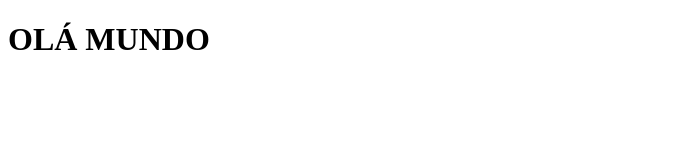
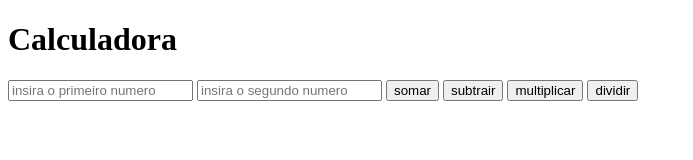
Before and after one commit to LuaneSantos/Mobile01, a website: page www/index.html in a window 1280 px wide. Shown: the whole page, without its empty margins (0-693 px from the left). Drawn offline with Linux system fonts and the light colour scheme.

Commit message:
Concluído

```diff
--- a/www/index.html
+++ b/www/index.html
@@ -8,9 +8,51 @@
 <link rel="stylesheet" href="components/loader.css">
 <link rel="stylesheet" href="css/style.css">
 <script>
+        var numero01,numero02,resultado
+
+        function somar (){
+            numero01 = parseInt (document.getElementById('numero01').value)
+            numero02 = parseInt (document.getElementById('numero02').value)
+
+            resultado = numero01+numero02
+
+            document.getElementById('visor').innerHTML=resultado
+        }
+        function subtracao (){
+            numero01 = parseInt (document.getElementById('numero01').value)
+            numero02 = parseInt (document.getElementById('numero02').value)
+
+            resultado = numero01-numero02
+
+            document.getElementById('visor').innerHTML=resultado
+        }
+        function multiplicacao (){
+            numero01 = parseInt (document.getElementById('numero01').value)
+            numero02 = parseInt (document.getElementById('numero02').value)
+
+            resultado = numero01*numero02
+
+            document.getElementById('visor').innerHTML=resultado
+        }
+        function divisao (){
+            numero01 = parseInt (document.getElementById('numero01').value)
+            numero02 = parseInt (document.getElementById('numero02').value)
+
+            resultado = numero01/numero02
+
+            document.getElementById('visor').innerHTML=resultado
+        }
 </script>
 </head>
 <body>
-	<h1>OLÁ MUNDO</h1>
+<h1> Calculadora </h1>
+<h2 id="visor"></h2>
+
+<input type = "number" placeholder="insira o primeiro numero" id="numero01">
+<input type = "number" placeholder="insira o segundo numero" id="numero02">
+<input type= "button" value = "somar" onclick="somar ()">
+<input type= "button" value = "subtrair" onclick="subtracao()">
+<input type= "button" value = "multiplicar" onclick="multiplicacao()">
+<input type= "button" value = "dividir" onclick="divisao()">
 </body>
 </html>
```
Lines whose indentation alone changed are shown as unchanged.
